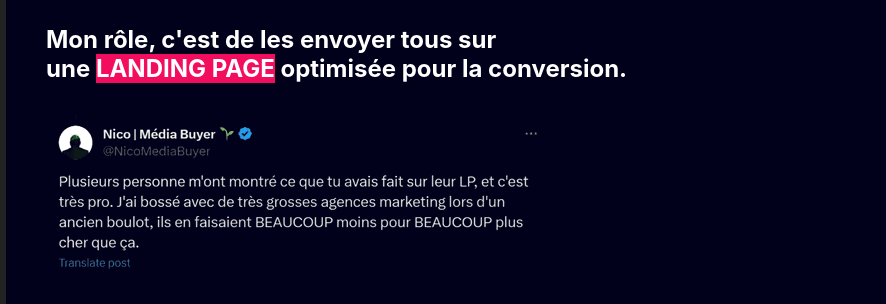
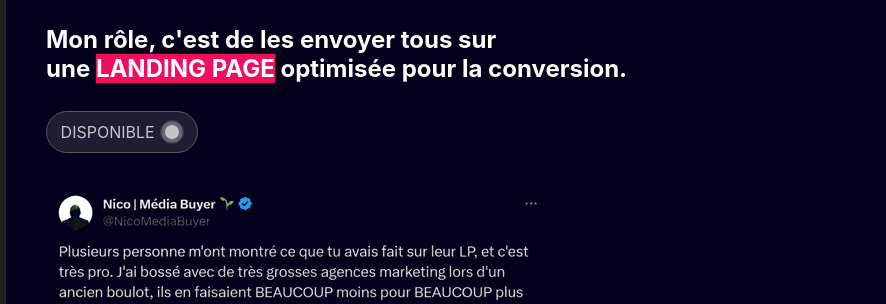
Before and after one commit to axhatem/lpx-special-offer, an Astro site: page / in a window 1280 px wide. Shown: the part 257-561 px from the top of the page, 394-1280 px from the left. Built offline with nearby package versions, Linux system fonts and the light colour scheme; Astro itself is replaced by a stand-in of ours.

Commit message:
add available (not abolute)

```diff
--- a/package.json
+++ b/package.json
@@ -15,6 +15,7 @@
     "@types/react": "^18.2.43",
     "@types/react-dom": "^18.2.17",
     "astro": "^4.0.3",
+    "framer-motion": "^10.16.16",
     "react": "^18.2.0",
     "react-dom": "^18.2.0",
     "typescript": "^5.3.3"
--- a/src/components/Footer.astro
+++ b/src/components/Footer.astro
@@ -1,6 +1,6 @@
 ---
 import { withBase } from "../utils/config-utils.ts";
-const legalMentionsPageUrl = withBase('/mentions-legales');
+const legalMentionsPageUrl = withBase("/mentions-legales");
 ---
 
 <section>
--- /dev/null
+++ b/src/components/common/PulsingCircle.tsx
@@ -0,0 +1,61 @@
+import React from "react";
+import { motion } from "framer-motion";
+
+export default function PulsingCircles() {
+  const size = 14;
+  const scale = 1.7;
+  const duration = 2;
+  const delay = 0.3;
+
+  const animation = {
+    scale: [0, scale, 0],
+    opacity: [1, 0.2, 0],
+  };
+
+  const transition = {
+    duration: duration,
+    repeat: Infinity,
+    repeatType: "loop" as "loop",
+    times: [0, 0.9, 1],
+  };
+
+  const delayedTransition = {
+    ...transition,
+    delay: delay,
+  };
+
+  const containerStyle: React.CSSProperties = {
+    height: `${size * scale}px`,
+    width: `${size * scale}px`,
+    display: "flex",
+    justifyContent: "center",
+    alignItems: "center",
+    position: "relative",
+  };
+
+  const circleStyle: React.CSSProperties = {
+    width: `${size}px`,
+    height: `${size}px`,
+    borderRadius: "50%",
+    position: "absolute",
+    backgroundColor: "white",
+  };
+
+  return (
+    <div style={containerStyle}>
+      <div style={circleStyle} />
+
+      <motion.div
+        style={circleStyle}
+        animate={animation}
+        transition={transition}
+      />
+
+      <motion.div
+        style={circleStyle}
+        animate={animation}
+        transition={delayedTransition}
+      />
+    </div>
+  );
+}
--- /dev/null
+++ b/src/components/right-section/Available.astro
@@ -0,0 +1,28 @@
+---
+import PulsingCircles from "../common/PulsingCircle";
+---
+
+<div>
+  <p>DISPONIBLE</p>
+  <PulsingCircles client:load />
+</div>
+
+<style>
+  div {
+    display: flex;
+    justify-content: center;
+    gap: 5px;
+    align-items: center;
+    border-radius: 50px;
+    border: #717070 solid 1px;
+    background-color: #8a8a8a4a;
+    width: 150px;
+    height: 40px;
+    cursor: pointer;
+    opacity: 0.77;
+  }
+
+  p {
+    font-weight: 400;
+  }
+</style>
--- a/src/components/right-section/RightContent.astro
+++ b/src/components/right-section/RightContent.astro
@@ -6,12 +6,14 @@ import Testimonial from "./Testimonial.astro";
 import FreeConsultation from "./free-consultation/FreeConsultation.astro";
 import CTA from "./cta/CTA.astro";
 import TestimonialFinance from "./testimonial-finance/TestimonialFinance.astro";
+import Available from "./Available.astro";
 ---
 
 <section>
   <SimpleReview />
   <MainTitle />
   <SubTitle />
+  <Available />
   <Testimonial />
   <FreeConsultation />
   <CTA />
```
Also changed, not shown: 1 other file.
